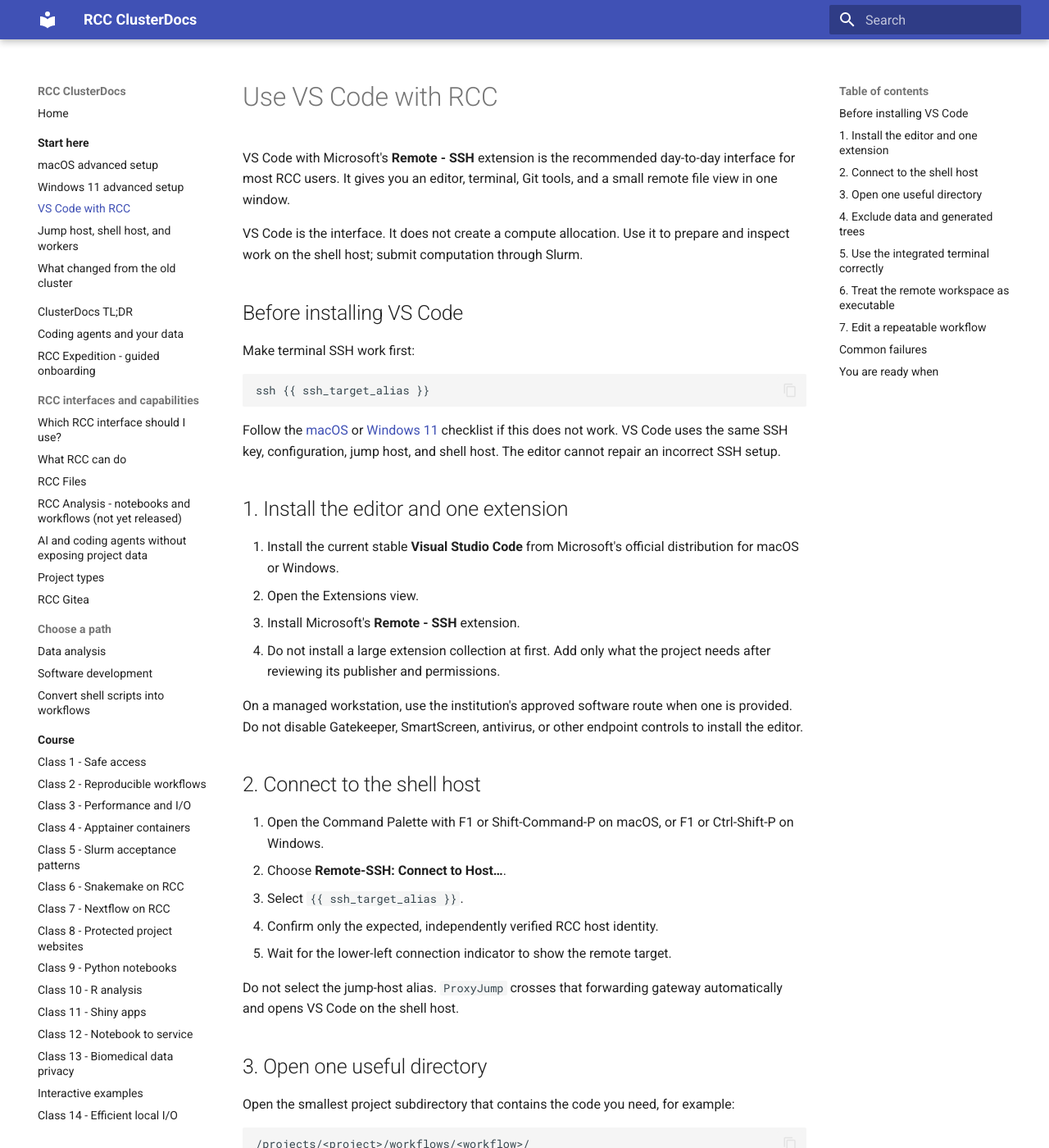
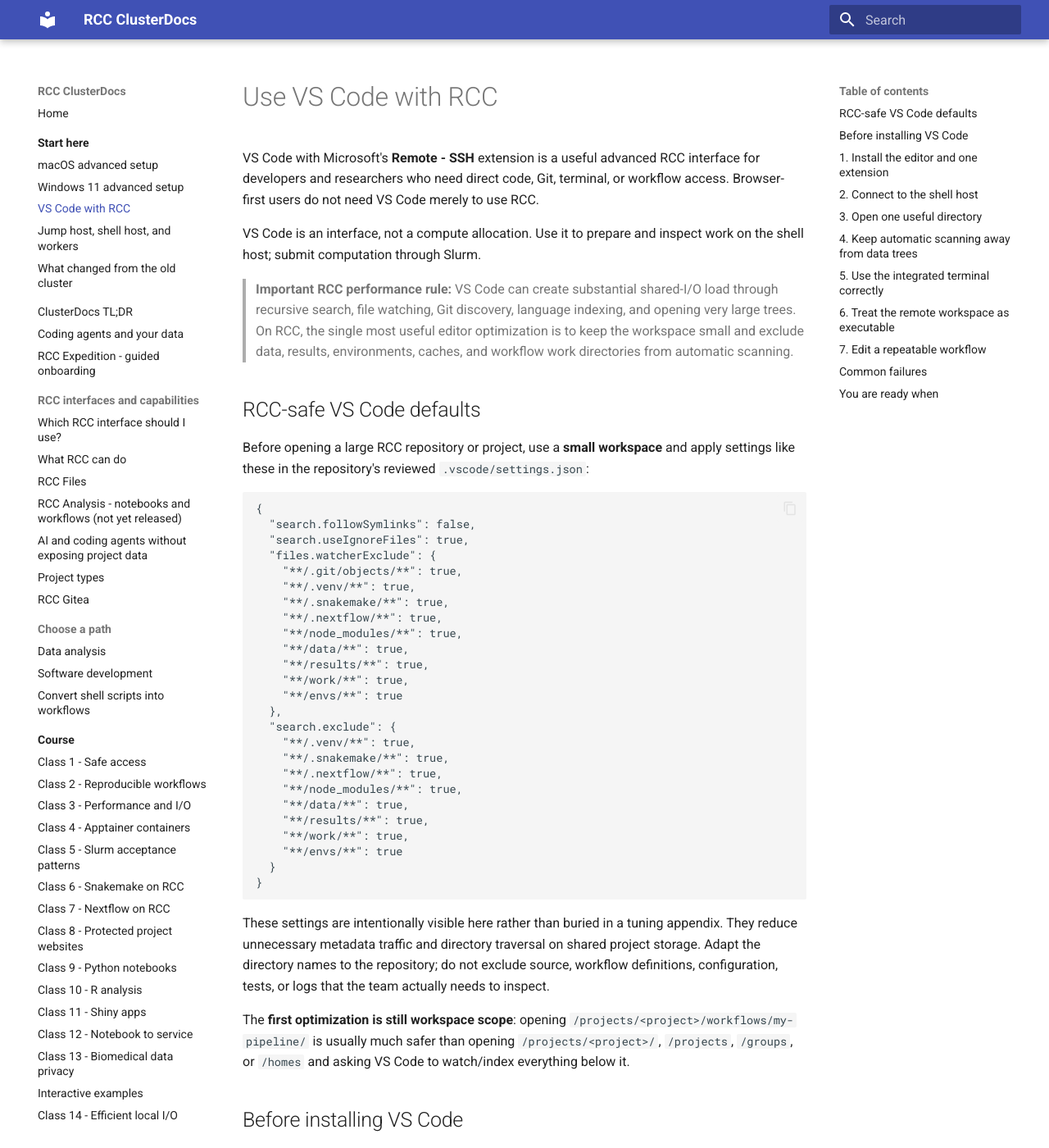
Before and after one commit to IKIM-Essen/ClusterDocs, an MkDocs documentation site: the page built from docs/getting-started/vscode.md, in a window 1280 px wide and 1400 px high. Shown: the whole window at 82% size. Built offline with MkDocs 1.6.1 and Material for MkDocs 9.7.7, drawn with Linux system fonts in a browser that asks for light colours; some of the changed text lies outside the part shown.

Commit message:
docs: surface RCC-safe low-I/O VS Code defaults

````diff
--- a/docs/getting-started/vscode.md
+++ b/docs/getting-started/vscode.md
@@ -1,11 +1,61 @@
 # Use VS Code with RCC
 
-VS Code with Microsoft's **Remote - SSH** extension is the recommended
-day-to-day interface for most RCC users. It gives you an editor, terminal, Git
-tools, and a small remote file view in one window.
+VS Code with Microsoft's **Remote - SSH** extension is a useful advanced RCC
+interface for developers and researchers who need direct code, Git, terminal, or
+workflow access. Browser-first users do not need VS Code merely to use RCC.
 
-VS Code is the interface. It does not create a compute allocation. Use it to
-prepare and inspect work on the shell host; submit computation through Slurm.
+VS Code is an interface, not a compute allocation. Use it to prepare and inspect
+work on the shell host; submit computation through Slurm.
+
+> **Important RCC performance rule:** VS Code can create substantial shared-I/O
+> load through recursive search, file watching, Git discovery, language indexing,
+> and opening very large trees. On RCC, the single most useful editor optimization
+> is to keep the workspace small and exclude data, results, environments, caches,
+> and workflow work directories from automatic scanning.
+
+## RCC-safe VS Code defaults
+
+Before opening a large RCC repository or project, use a **small workspace** and
+apply settings like these in the repository's reviewed `.vscode/settings.json`:
+
+```json
+{
+  "search.followSymlinks": false,
+  "search.useIgnoreFiles": true,
+  "files.watcherExclude": {
+    "**/.git/objects/**": true,
+    "**/.venv/**": true,
+    "**/.snakemake/**": true,
+    "**/.nextflow/**": true,
+    "**/node_modules/**": true,
+    "**/data/**": true,
+    "**/results/**": true,
+    "**/work/**": true,
+    "**/envs/**": true
+  },
+  "search.exclude": {
+    "**/.venv/**": true,
+    "**/.snakemake/**": true,
+    "**/.nextflow/**": true,
+    "**/node_modules/**": true,
+    "**/data/**": true,
+    "**/results/**": true,
+    "**/work/**": true,
+    "**/envs/**": true
+  }
+}
+```
+
+These settings are intentionally visible here rather than buried in a tuning
+appendix. They reduce unnecessary metadata traffic and directory traversal on
+shared project storage. Adapt the directory names to the repository; do not
+exclude source, workflow definitions, configuration, tests, or logs that the
+team actually needs to inspect.
+
+The **first optimization is still workspace scope**: opening
+`/projects/<project>/workflows/my-pipeline/` is usually much safer than opening
+`/projects/<project>/`, `/projects`, `/groups`, or `/homes` and asking VS Code to
+watch/index everything below it.
 
 ## Before installing VS Code
 
@@ -58,36 +108,24 @@
 Git discovery, search, and language indexing can turn a convenient editor into
 a large shared-storage workload.
 
-## 4. Exclude data and generated trees
+## 4. Keep automatic scanning away from data trees
 
-Add project-specific exclusions to `.vscode/settings.json` only after review.
-A useful starting shape is:
+The settings above are the recommended RCC starting point. In addition:
 
-```json
-{
-  "files.watcherExclude": {
-    "**/.git/objects/**": true,
-    "**/.snakemake/**": true,
-    "**/.nextflow/**": true,
-    "**/work/**": true,
-    "**/results/**": true,
-    "**/data/**": true,
-    "**/envs/**": true
-  },
-  "search.exclude": {
-    "**/.snakemake": true,
-    "**/.nextflow": true,
-    "**/work": true,
-    "**/results": true,
-    "**/data": true,
-    "**/envs": true
-  }
-}
-```
+- keep `.gitignore`/`.ignore` accurate so search tools can skip generated trees;
+- do not put Conda environments or package caches inside the workspace when they
+  can live elsewhere;
+- avoid following symlinks from a small source repository into a large project
+  data tree;
+- review language-server/indexer settings if a particular extension still scans
+  large generated or data directories; and
+- use the Files service or normal transfer tools for data movement rather than
+  making the editor enumerate or synchronize large trees.
 
-Adjust this list to the repository. Do not exclude workflow definitions,
-configuration, tests, logs needed for diagnosis, or other source that the team
-expects to review.
+Excluding a directory from search or file watching does not change permissions
+and does not make its contents safe to publish. **Files: Exclude** only changes
+what Explorer displays; it is not a substitute for `files.watcherExclude` or
+`search.exclude`.
 
 ## 5. Use the integrated terminal correctly
 
@@ -145,7 +183,7 @@
 | VS Code cannot connect, but Terminal can | Inspect the Remote - SSH log and selected local SSH client. |
 | Terminal also cannot connect | Return to the platform checklist; this is not a VS Code problem. |
 | Gateway says no interactive shell | Select the shell-host target, not the forwarding gateway. |
-| Remote window is very slow | Open a smaller directory and exclude data, caches, environments, and results. |
+| Remote window is very slow | Open a smaller directory and apply the RCC-safe watcher/search exclusions above. |
 | Python or notebook uses the shell host | Start the kernel or analysis inside a bounded Slurm allocation. |
 | Host identity changed | Stop and contact RCC support through the approved channel. |
 
@@ -153,10 +191,16 @@
 
 - terminal SSH and Remote - SSH reach the same configured target;
 - VS Code opens only the relevant project or repository directory;
-- data and generated trees are excluded from watching and search;
+- `search.followSymlinks` is off for the RCC workspace unless there is a reviewed
+  reason to enable it;
+- ignore files, watcher exclusions, and search exclusions keep data/generated
+  trees out of automatic scanning;
 - the integrated terminal submits computation through Slurm; and
 - you can explain that the jump host forwards, the shell host controls, and a
   Slurm worker computes.
 
 For screenshots and deeper settings, continue with the
-[complete SSH and VS Code reference](../reference/access-ssh-vscode.md).
+[complete SSH and VS Code reference](../reference/access-ssh-vscode.md). For the
+reason these settings matter at platform scale, read
+[Why RCC does not run everything on Kubernetes](../concepts/why-not-kubernetes-everywhere.md)
+and [Class 14: efficient I/O](../course/class-14-efficient-io.md).
````
